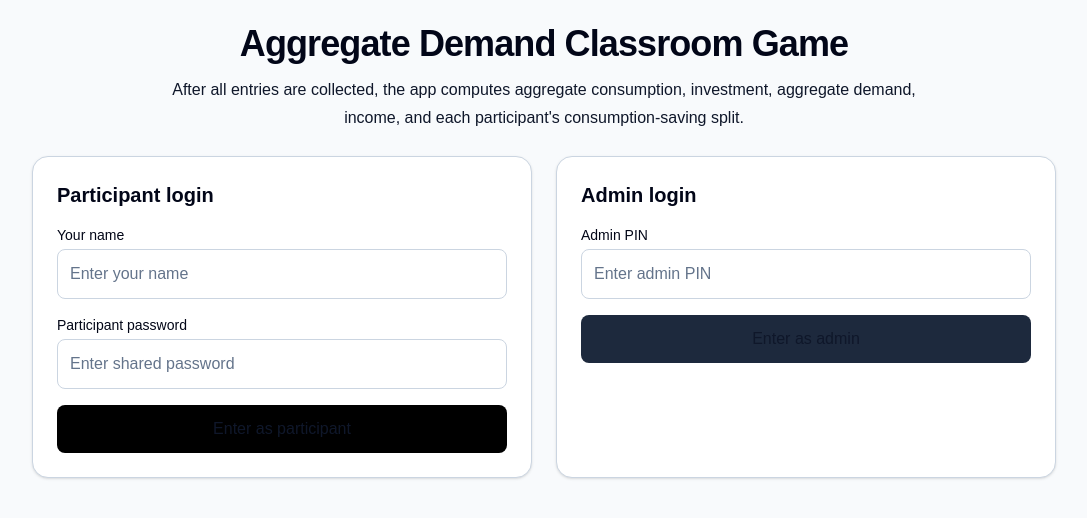
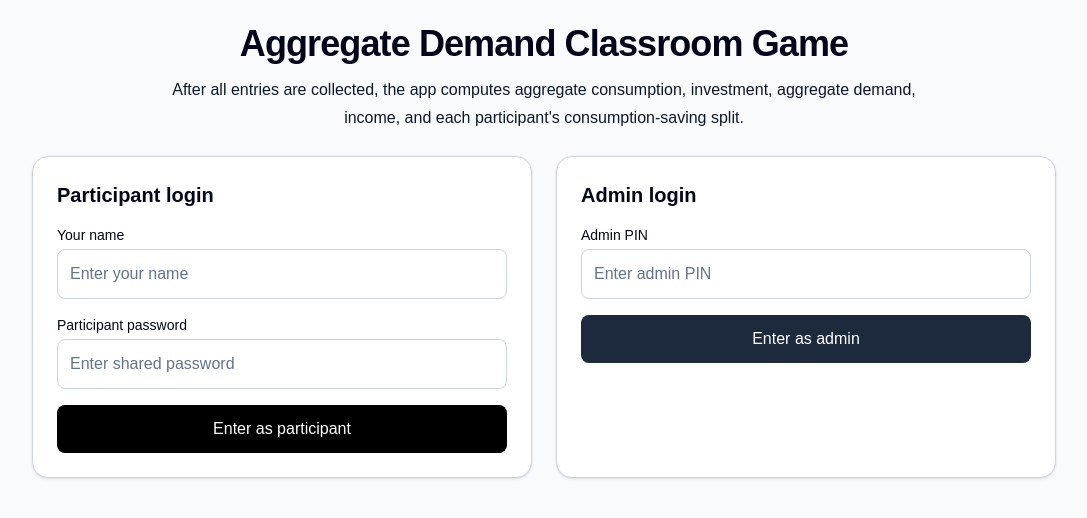
Before and after one commit to gildelou/macro-game, a Next.js app: page / in a window 1280 px wide. Shown: the top 518 px of the page, without its empty margins (96-1183 px from the left). Built offline with nearby package versions, Linux system fonts and the light colour scheme; no server answers.

Commit message:
Fix button text contrast on dark backgrounds

```diff
--- a/app/globals.css
+++ b/app/globals.css
@@ -85,3 +85,23 @@ textarea::placeholder {
 .bg-slate-50 {
   background-color: #f8fafc !important;
 }
+
+button,
+[role="button"],
+.bg-black,
+.bg-slate-700,
+.bg-slate-800,
+.bg-slate-900,
+.bg-red-600,
+.bg-red-700,
+.bg-emerald-600,
+.bg-emerald-700,
+.bg-blue-600,
+.bg-blue-700 {
+  color: #ffffff !important;
+}
+
+button *,
+[role="button"] * {
+  color: inherit !important;
+}
```
